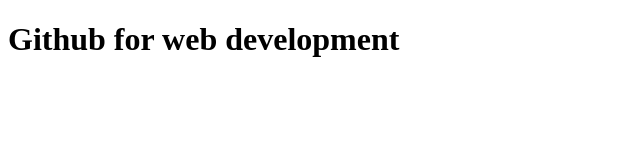
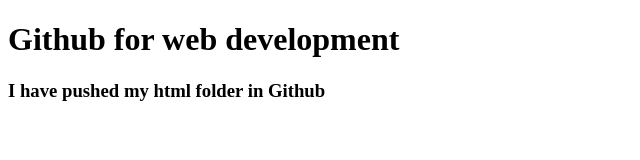
Before and after one commit to BMSEAM/website, a plain HTML site: page index.html in a window 1280 px wide. Shown: the whole page, without its empty margins (0-640 px from the left). Drawn offline with Linux system fonts and the light colour scheme.

Commit message:
learned github

```diff
--- a/index.html
+++ b/index.html
@@ -7,5 +7,6 @@
 </head>
 <body>
     <h1>Github for web development</h1>
+    <h3>I have pushed my html folder in Github</h3>
 </body>
 </html>
```
